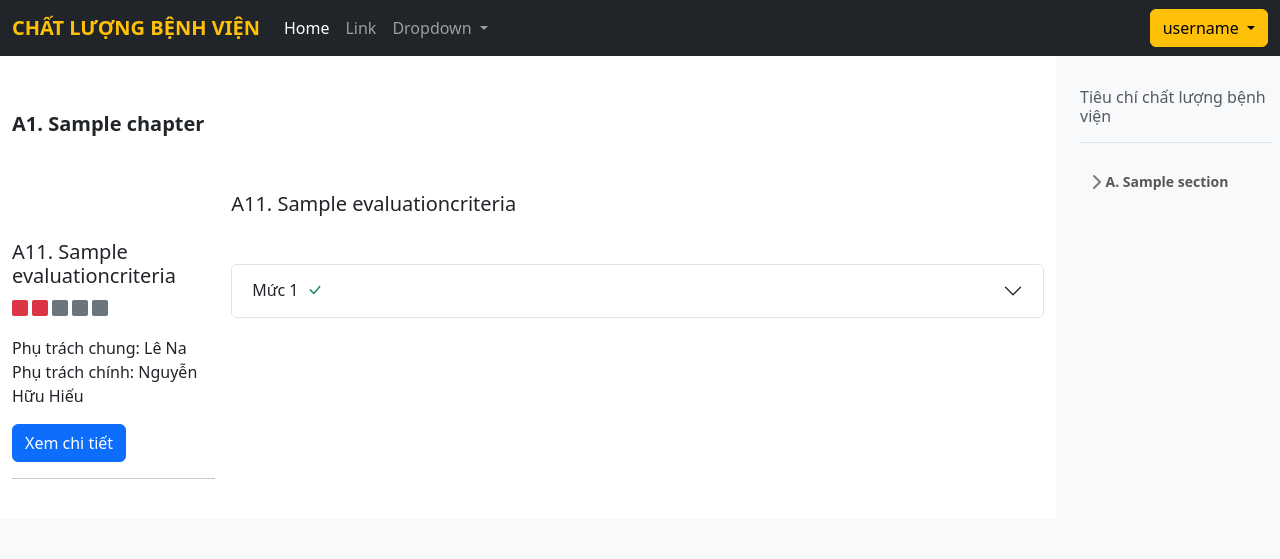
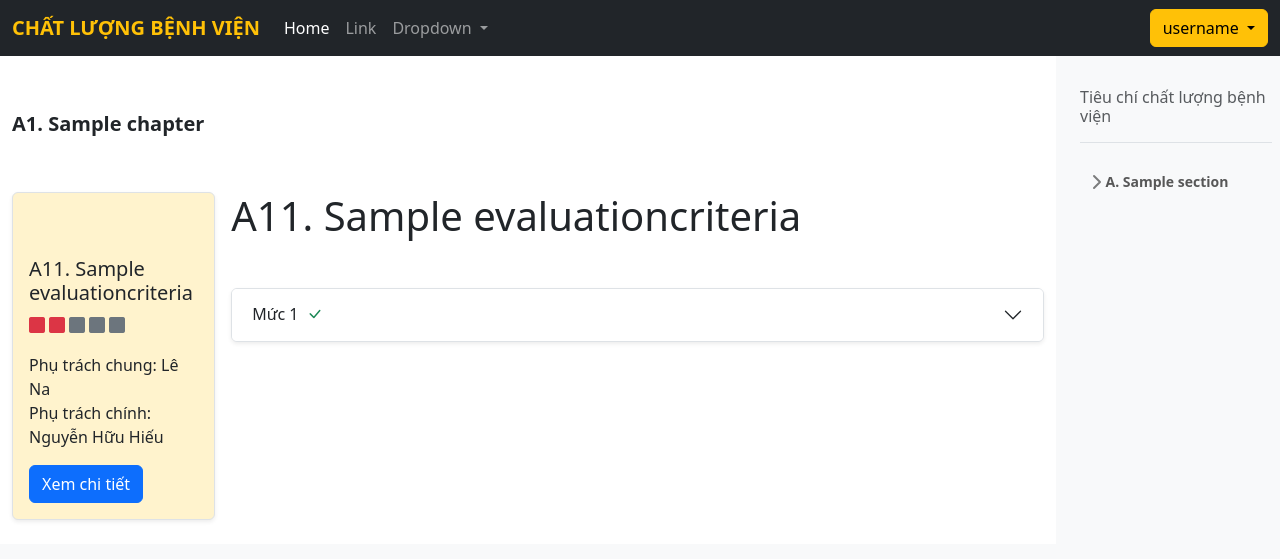
Before and after one commit to 1nguyenhuuhieu/hospital-management, a Django app: page /hqm/evaluation-criteria in a window 1280 px wide. Shown: the top 559 px of the page. Run offline with Django 4.2, Linux system fonts and the light colour scheme; tables that the repository leaves empty hold one stand-in row (values such as "Sample post"); some libraries are stand-ins or nearby versions.

Commit message:
Update evaluation-criteria.html

```diff
--- a/hostpital_management/hospital_quality_management/templates/hospital_quality_management/evaluation-criteria.html
+++ b/hostpital_management/hospital_quality_management/templates/hospital_quality_management/evaluation-criteria.html
@@ -176,7 +176,7 @@
         {% for e in chapter.evaluationcriteria_set.all %}
 
         <article class="my-3" id="{{section.index}}{{chapter.index}}">
-          <div class="bd-heading sticky-xl-top align-self-start mt-5 mb-3 mt-xl-0 mb-xl-2">
+          <div class="bd-heading sticky-xl-top align-self-start mt-5 mb-3 mt-xl-0 mb-xl-2 border p-3 bg-white shadow-sm rounded bg-warning-subtle">
             <h5 class="mt-5">{{section.index}}{{chapter.index}}{{e.index}}. {{e.title|lower|capfirst }}</h5>
             <div class="d-flex">
                 <i class="bi bi-square-fill me-1 text-danger"></i>
@@ -191,16 +191,15 @@
                 Phụ trách chính: Nguyễn Hữu Hiếu
             </div>
             <a href="" class="btn btn-primary">Xem chi tiết</a>
-            <hr>
           </div>
 
           <div>
-            <h5 >{{section.index}}{{chapter.index}}{{e.index}}. {{e.title|lower|capfirst }}</h5>
+            <h4 class="display-6">{{section.index}}{{chapter.index}}{{e.index}}. {{e.title|lower|capfirst }}</h4>
 
             <div class="accordion" id="accordionExample">
                 {% for i in e.level_set.all %}
 
-                <div class="accordion-item">
+                <div class="accordion-item shadow-sm ">
                   <h2 class="accordion-header ">
                     <button class="accordion-button {% if i.level != 3 %} collapsed {% endif %}" type="button" data-bs-toggle="collapse" data-bs-target="#collapse{{i.id}}" aria-expanded="false" aria-controls="collapseThree">
 
```
